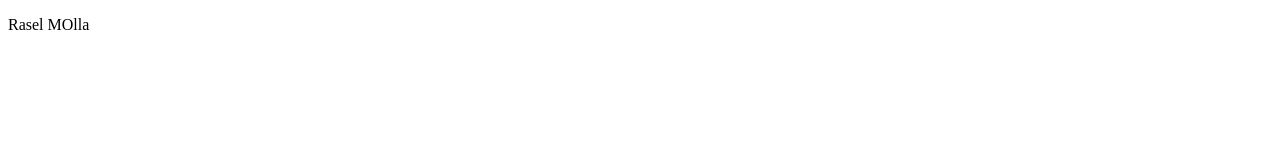
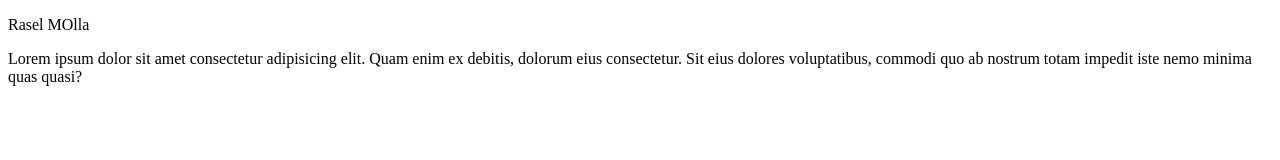
Before and after one commit to arraseladnan/first-projects, a plain HTML site: page index.html in a window 1280 px wide. Drawn offline with Linux system fonts and the light colour scheme.

Commit message:
divtag-added

```diff
--- a/index.html
+++ b/index.html
@@ -9,5 +9,6 @@
 <body>
      <p>Rasel MOlla
      </p>
+     <div>Lorem ipsum dolor sit amet consectetur adipisicing elit. Quam enim ex debitis, dolorum eius consectetur. Sit eius dolores voluptatibus, commodi quo ab nostrum totam impedit iste nemo minima quas quasi?</div>
 </body>
 </html>
```
